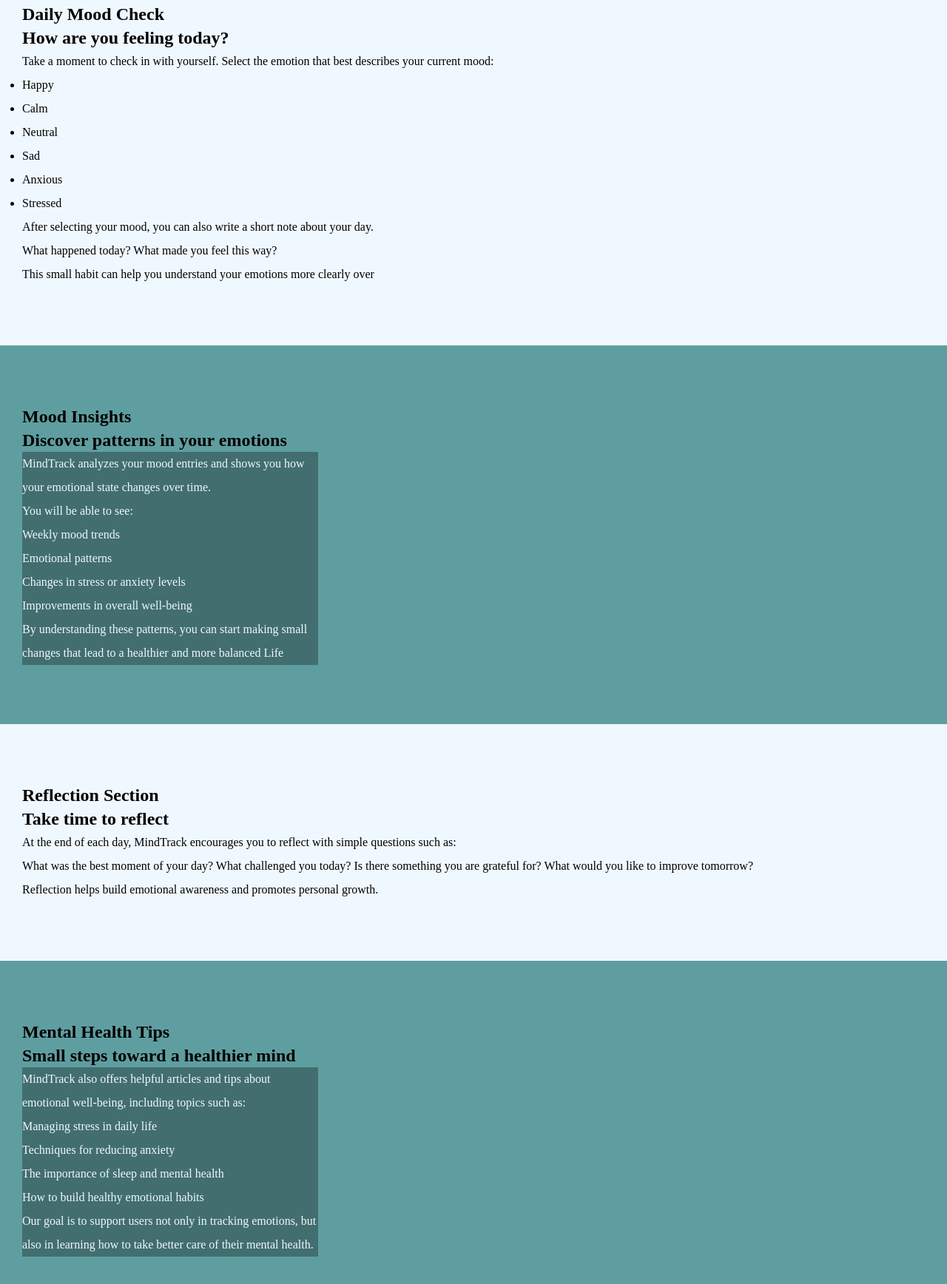
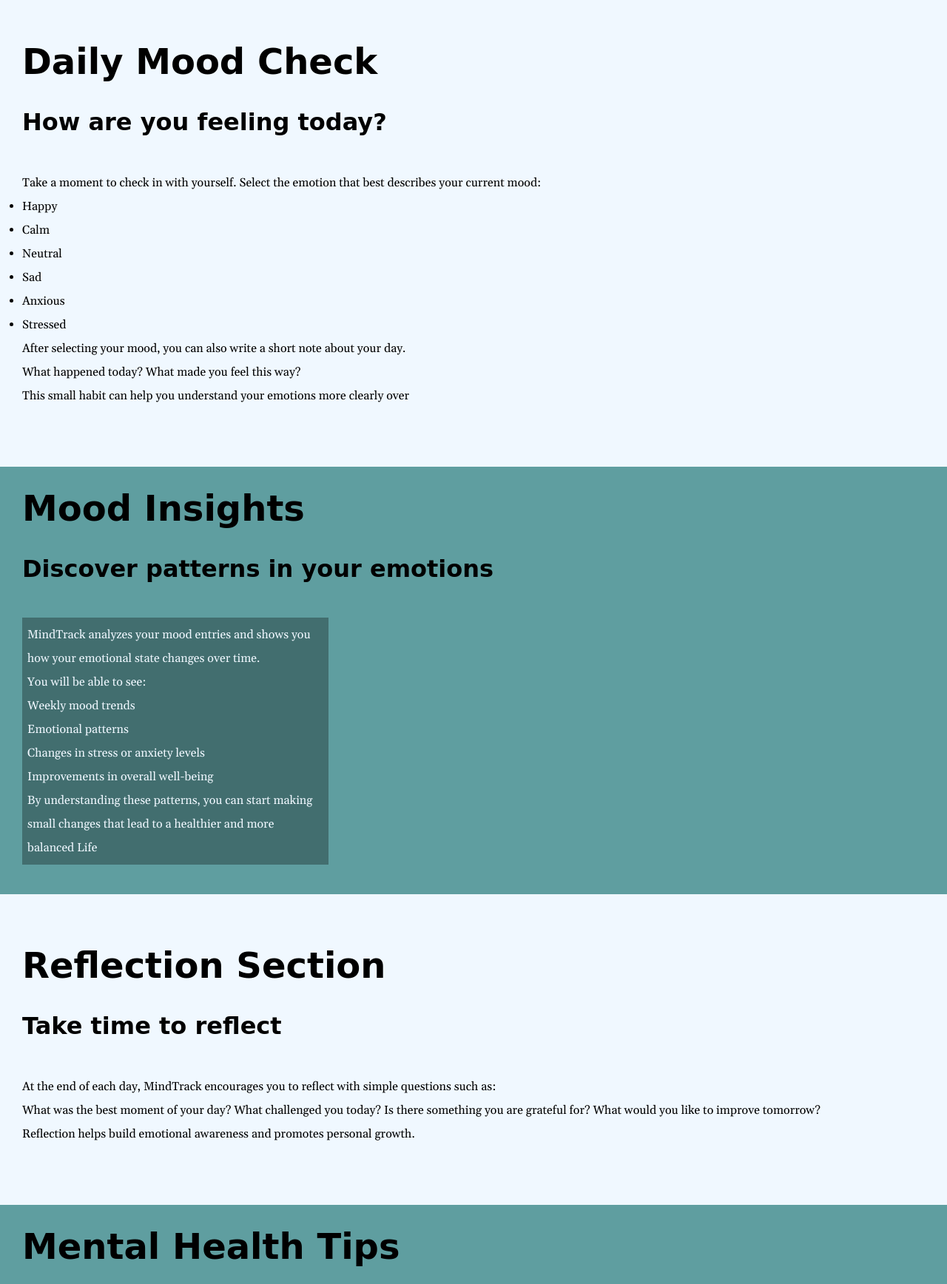
Before and after one commit to sofiagrotti/html-css, a plain HTML site: page exercicios/projeto-02/index.html in a window 1280 px wide. Shown: the part 1064-2800 px from the top of the page at 74% size. Drawn offline with nearby package versions, Linux system fonts and the light colour scheme; a web font is replaced by a local one.

Commit message:
mudanças projeto 02

```diff
--- a/exercicios/projeto-02/index.html
+++ b/exercicios/projeto-02/index.html
@@ -19,24 +19,26 @@
 
 
     <section class="normal">
-        <h1>Hero Section</h1>
+        <h1 class="principal">Hero Section</h1>
 
 
-            <p>Understand your emotions, one day at a time.</p>
+            <p>
+                Understand your emotions, one day at a time.
 
-            <p>
+
                 MindTrack helps you track your mood, reflect on your day, and discover patterns in your emotional well-being.
                 By taking just a few seconds each day to record how you feel, you can better understand yourself and improve your mental health over time.
+
+
+                Start tracking your emotions today.
             </p>
-
-            <p>Start tracking your emotions today.</p>
 
     </section>
 
     <section class="imagem">
-        <h1>About the Platform</h1>
+        <h1 class="principal">About the Platform</h1>
 
-        <h2>What is MindTrack?</h2>
+        <h2 class="sub">What is MindTrack?</h2>
 
         <p>
             MindTrack is a digital emotional journal designed to help people understand their feelings and mental patterns.
@@ -49,8 +51,8 @@
         </p>
     </section>
     <section class="normal">
-        <h1>Daily Mood Check</h1>
-        <h2>How are you feeling today?</h2>
+        <h1 class="principal">Daily Mood Check</h1>
+        <h2 class="sub">How are you feeling today?</h2>
 
         <p>
             Take a moment to check in with yourself.
@@ -76,8 +78,8 @@
     </section>
 
     <section class="imagem">
-        <h1>Mood Insights</h1>
-        <h2>Discover patterns in your emotions</h2>
+        <h1 class="principal">Mood Insights</h1>
+        <h2 class="sub">Discover patterns in your emotions</h2>
 
             <p>
                 MindTrack analyzes your mood entries and shows you how your emotional state changes over time. <br>
@@ -90,13 +92,13 @@
                 Improvements in overall well-being <br>
 
 
-                <p>By understanding these patterns, you can start making small changes that lead to a healthier and more balanced Life</p>
+                By understanding these patterns, you can start making small changes that lead to a healthier and more balanced Life
             </p>
     </section>
 
     <section class="normal">
-        <h1>Reflection Section</h1>
-        <h2>Take time to reflect</h2>
+        <h1 class="principal">Reflection Section</h1>
+        <h2 class="sub">Take time to reflect</h2>
 
         <p>At the end of each day, MindTrack encourages you to reflect with simple questions such as:</p>
 
@@ -111,26 +113,26 @@
     </section>
 
     <section class="imagem">
-        <h1>Mental Health Tips</h1>
-        <h2>Small steps toward a healthier mind</h2>
-
-        <p>MindTrack also offers helpful articles and tips about emotional well-being, including topics such as:</p>
+        <h1 class="principal">Mental Health Tips</h1>
+        <h2 class="sub">Small steps toward a healthier mind</h2>
 
         <p>
+            MindTrack also offers helpful articles and tips about emotional well-being, including topics such as:
 
-            Managing stress in daily life <br>
-            Techniques for reducing anxiety <br>
-            The importance of sleep and mental health <br>
-            How to build healthy emotional habits <br>
 
+                Managing stress in daily life <br>
+                Techniques for reducing anxiety <br>
+                The importance of sleep and mental health <br>
+                How to build healthy emotional habits <br>
+
+
+            Our goal is to support users not only in tracking emotions, but also in learning how to take better care of their mental health.
         </p>
-
-        <p>Our goal is to support users not only in tracking emotions, but also in learning how to take better care of their mental health.</p>
     </section>
 
     <section class="normal">
-        <h1>Call to Action</h1>
-        <h2>Start understanding your emotions today</h2>
+        <h1 class="principal">Call to Action</h1>
+        <h2 class="sub">Start understanding your emotions today</h2>
 
         <p>
             Your mental health matters.
--- a/exercicios/projeto-02/style.css
+++ b/exercicios/projeto-02/style.css
@@ -1,3 +1,14 @@
+
+@import url('https://fonts.googleapis.com/css2?family=Gelasio:ital,wght@0,400..700;1,400..700&display=swap');
+
+@import url('https://fonts.googleapis.com/css2?family=MonteCarlo&display=swap');
+
+:root {
+    --fonte01: "MonteCarlo", cursive;
+    --fonte02: "Gelasio", serif;
+    --fonte03: Tahoma, Geneva, Verdana, sans-serif;
+}
+
 * {
     margin: 0px;
     padding: 0px;
@@ -6,6 +17,13 @@
 html,body {
     min-height: 100vh;
     background-color: #F2CDC4;
+
+}
+
+h1 , h2 {
+    font-family: var(--fonte01);
+    padding-bottom: 50px;
+    font-size: 3em;
 }
 
 header {
@@ -15,7 +33,10 @@
 }
 
 header > h1 {
+    font-size: 3.5em;
+    font-family: var(--fonte02);
     padding-top: 50px;
+    padding-bottom: 10px;
     font-variant: small-caps;
 }
 
@@ -35,6 +56,8 @@
 }
 
 section {
+    font-family: var(--fonte02);
+    font-size: 1em;
     padding-top: 10vh;
     padding-bottom: 10vh;
     line-height: 2em;
@@ -49,13 +72,24 @@
 }
 
 section.imagem {
+
     background-color: cadetblue;
+    padding-top: 5vh;
+    padding-bottom: 5vh;
+
 }
 
 section.imagem > p {
+    display: inline-block;
+    padding: 7px;
     width: 400px;
     background-color:  rgba(0, 0, 0, 0.306);
     color: aliceblue;
+}
+
+.sub {
+    font-size: 2em;
+
 }
 
 
```
